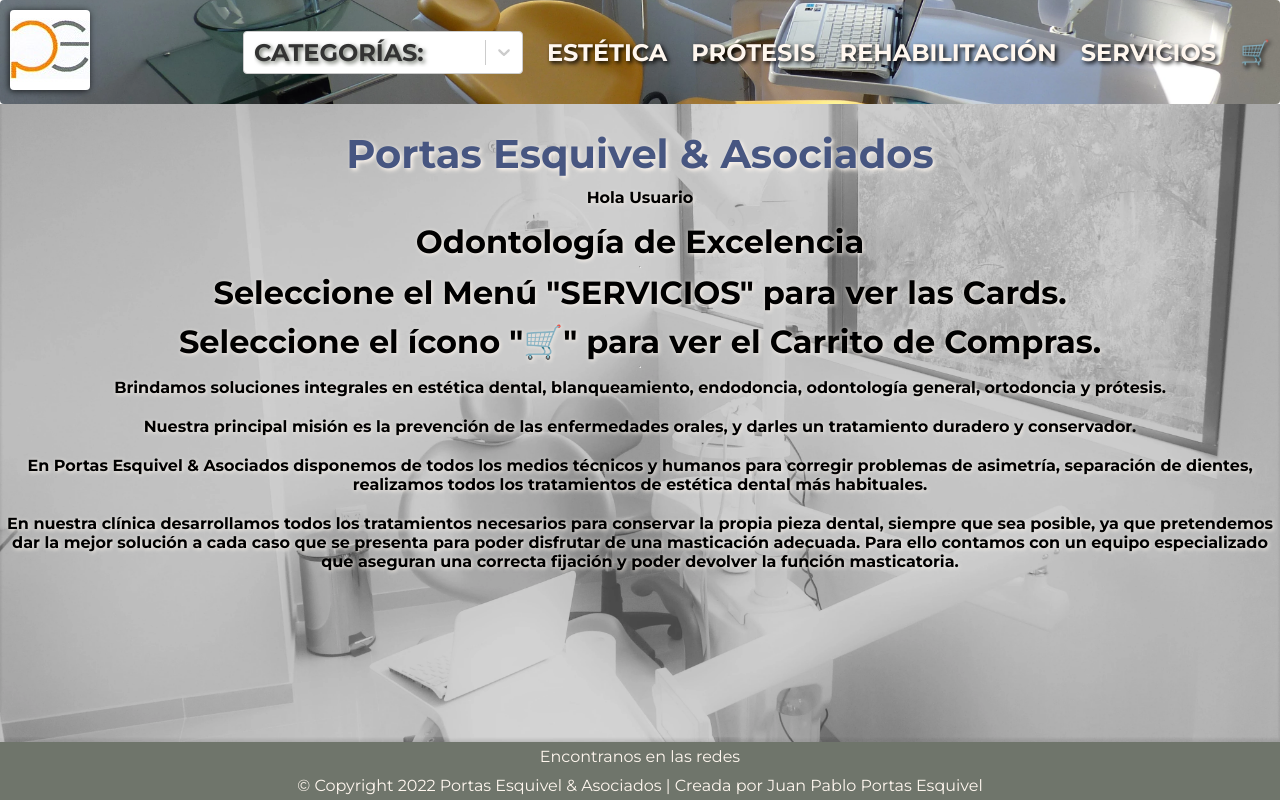
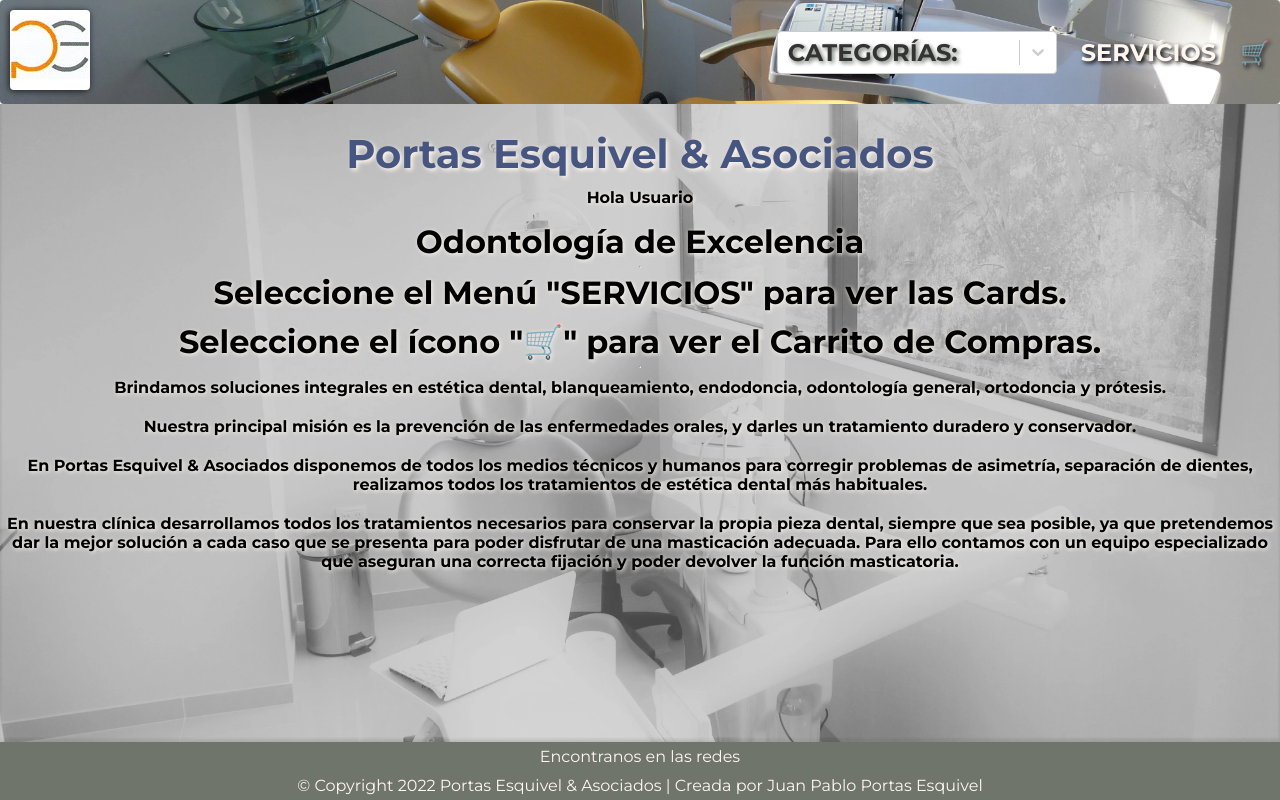
Before and after one commit to ElYonpol/app-jppe, a React (Create React App) app: page / in a window 1280 px wide. Built offline with nearby package versions, Linux system fonts and the light colour scheme.

Commit message:
Entrega Final con Menú Desplegable

```diff
--- a/src/components/NavBar/NavBar.jsx
+++ b/src/components/NavBar/NavBar.jsx
@@ -1,6 +1,6 @@
-import React, { useState } from "react";
+import React from "react";
 import Select from "react-select";
-import { Link } from "react-router-dom";
+import { Link, useNavigate } from "react-router-dom";
 import CartWidget from "./CartWidget";
 import logo from "../../assets/icons/icon_pe.jpg";
 import "./NavBar.css";
@@ -12,11 +12,10 @@ export default function NavBar() {
 		{ id: 3, label: "Rehabilitación", value: "/category/Rehabilitación" },
 	];
 
-	const [selectedMenuOption, setSelectedMenuOption] = useState();
+	const navigate = useNavigate();
 
 	const handleSelectChange = (event) => {
-		console.log(event.value);
-		setSelectedMenuOption(event.value);
+		navigate(event.value);
 	};
 
 	return (
@@ -47,21 +46,6 @@ export default function NavBar() {
 						></Select>
 
 						<ul className="nav__list">
-							<li className="nav__link">
-								<Link to="/category/Estética" className="nav__link">
-									Estética
-								</Link>
-							</li>
-							<li className="nav__link">
-								<Link to="/category/Prótesis" className="nav__link">
-									Prótesis
-								</Link>
-							</li>
-							<li className="nav__link">
-								<Link to="/category/Rehabilitación" className="nav__link">
-									Rehabilitación
-								</Link>
-							</li>
 							<li>
 								<Link to="/servicios" className="nav__link">
 									Servicios
```
